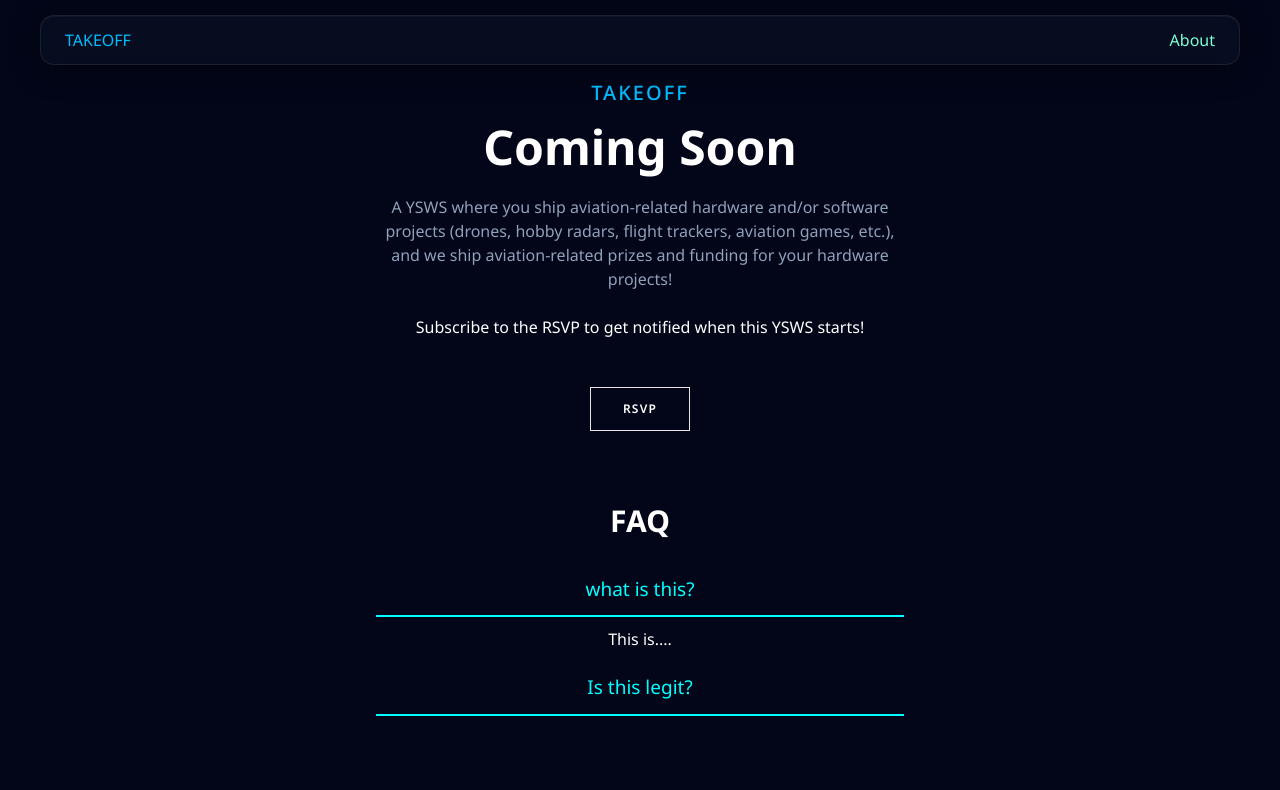
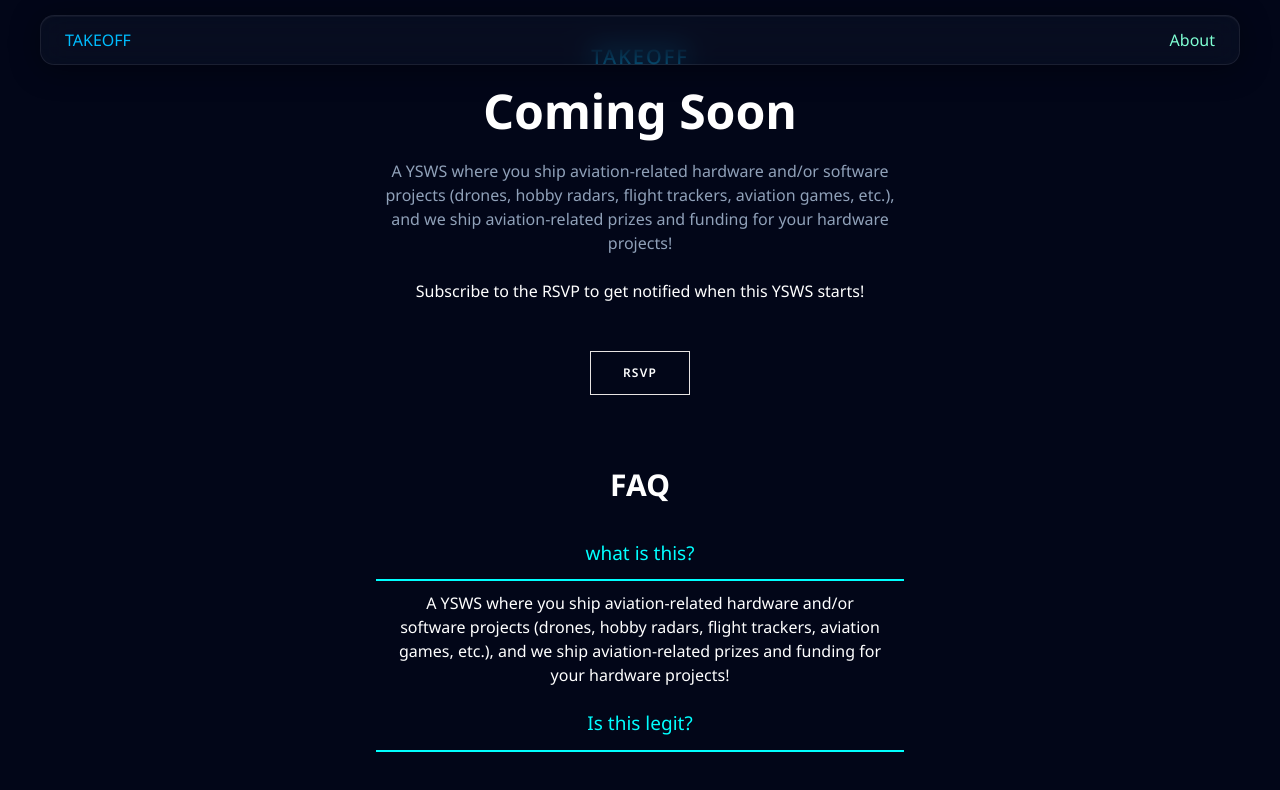
Before and after one commit to Mahmoud1205/takeoff, a Next.js app: page / in a window 1280 px wide. Both pictures are taken after a click on the heading "what is this?". Shown: the top 790 px of the page. Built offline with nearby package versions, Linux system fonts and the light colour scheme; a web font is replaced by a local one.

Commit message:
some small details added

```diff
--- a/app/page.tsx
+++ b/app/page.tsx
@@ -58,11 +58,15 @@ export default function Home() {
             <br /><h1 className="text-3xl font-bold mb-6 text-center">FAQ</h1>
         <details className={styles.FAQstyle}>
             <summary className={styles.FAQlist}>what is this?</summary>
-            <p className={styles.FAQcontent}>This is....</p>
+            <p className={styles.FAQcontent}>A YSWS where you ship aviation-related hardware and/or software projects (drones, hobby radars, flight trackers, aviation games, etc.), and we ship aviation-related prizes and funding for your hardware projects!
+
+</p>
   </details>
           <details className={styles.FAQstyle}>
             <summary className={styles.FAQlist}>Is this legit?</summary>
-            <p className={styles.FAQcontent}>This is a hackclub program.....</p>
+            <p className={styles.FAQcontent}>Hack Club is the world's largest community of teenage makers, and a 501(c)(3) nonprofit. Hack Club is supported by donations from tech companies like GitHub and individuals like Michael Dell. Hack Club is fiscally transparent.
+
+</p>
         </details>
 </div>
 
```
